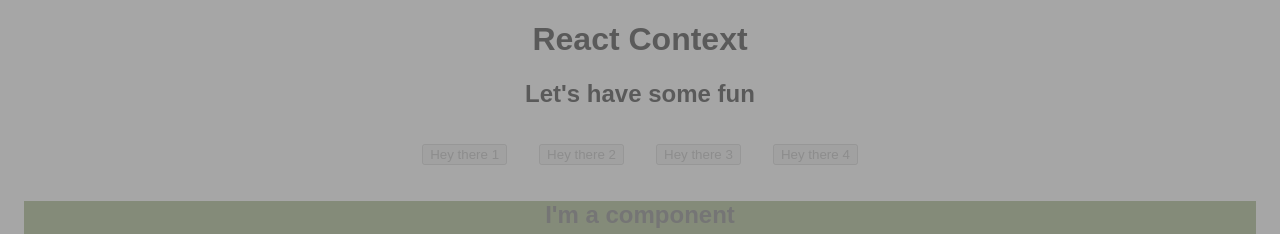
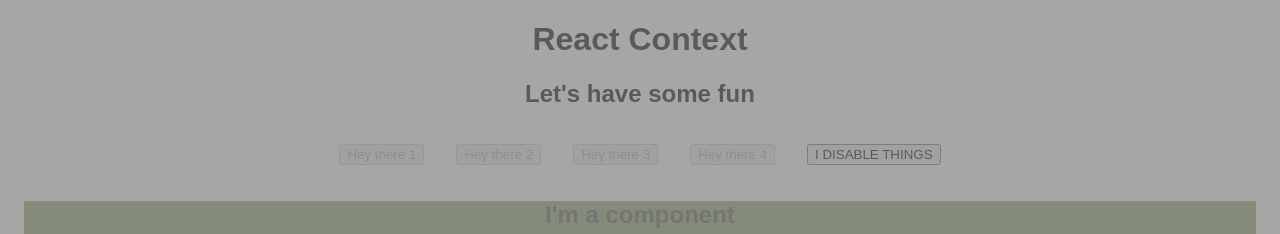
Before and after one commit to vakrilov/react-context-experiments, a React (Create React App) app: page / in a window 1280 px wide. Shown: the top 234 px of the page. Built offline with nearby package versions, Linux system fonts and the light colour scheme.

Commit message:
initial commit

```diff
--- a/src/App.tsx
+++ b/src/App.tsx
@@ -1,23 +1,30 @@
 import * as React from "react";
 import "./styles.scss";
 
-const DisableContext = React.createContext(false);
+const DisableContext = React.createContext({
+  value: false,
+  setValue: (newValue: boolean) => {}
+});
 
-const DisableContextProvider: React.FC<{ value: boolean }> = ({
-  value,
-  children
-}) => {
+const DisableContextProvider: React.FC<{
+  value: boolean;
+  setValue: (newValue: boolean) => void;
+}> = ({ value, setValue, children }) => {
   const rootValue = React.useContext(DisableContext);
+  const providedValue = {
+    value: value || rootValue.value,
+    setValue
+  };
 
   return (
-    <DisableContext.Provider value={value || rootValue}>
+    <DisableContext.Provider value={providedValue}>
       {children}
     </DisableContext.Provider>
   );
 };
 
 const MyButton: React.FC<{ disabled?: boolean }> = (props) => {
-  const disableFromContext = React.useContext(DisableContext);
+  const disableFromContext = React.useContext(DisableContext).value;
 
   const { disabled, ...rest } = props;
 
@@ -46,7 +53,10 @@ const SomeComponent: React.FC = (props) => {
   const [showOnboarding, setShowOnboarding] = React.useState(true);
 
   return (
-    <DisableContextProvider value={showOnboarding}>
+    <DisableContextProvider
+      value={showOnboarding}
+      setValue={(val: boolean) => setShowOnboarding(val)}
+    >
       <div className="nested">
         <h2> I'm a component </h2>
         <MyButton>Nested 1</MyButton>
@@ -61,11 +71,23 @@ const SomeComponent: React.FC = (props) => {
   );
 };
 
+const DisableButton: React.FC = () => {
+  const disableFromContext = React.useContext(DisableContext).setValue;
+
+  const doDisable = () => disableFromContext(true);
+
+  return <button onClick={doDisable}>I DISABLE THINGS</button>;
+};
+
 export default function App() {
   const [showOnboarding, setShowOnboarding] = React.useState(true);
+  const [manualDisable, setManualDisable] = React.useState(false);
 
   return (
-    <DisableContextProvider value={showOnboarding}>
+    <DisableContextProvider
+      value={showOnboarding || manualDisable}
+      setValue={(val: boolean) => setManualDisable(val)}
+    >
       <div className="App">
         <h1>React Context</h1>
         <h2>Let's have some fun</h2>
@@ -75,6 +97,7 @@ export default function App() {
         <MyButton disabled={true}> Hey there 3</MyButton>
         <MyButton> Hey there 4</MyButton>
 
+        <DisableButton />
         <SomeComponent />
         <SomeComponent />
 
```
